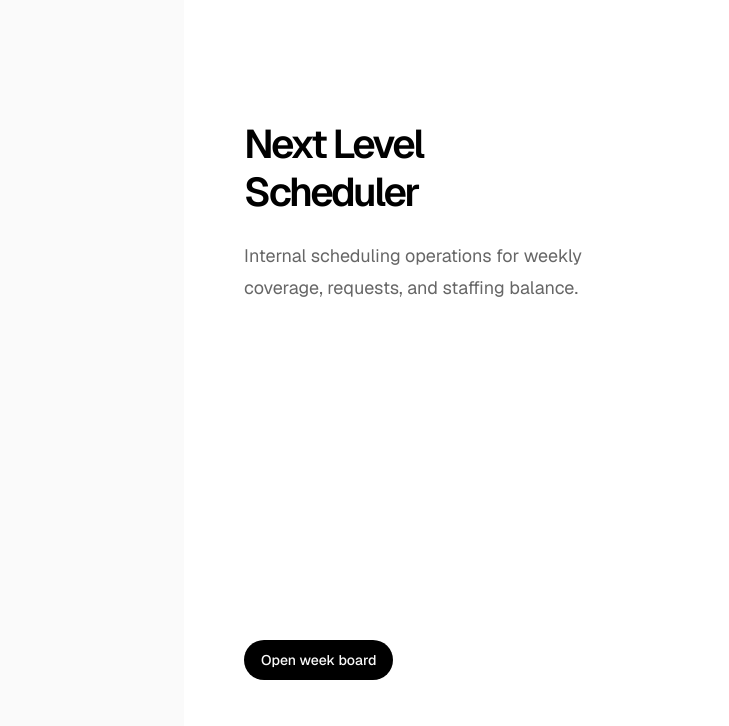
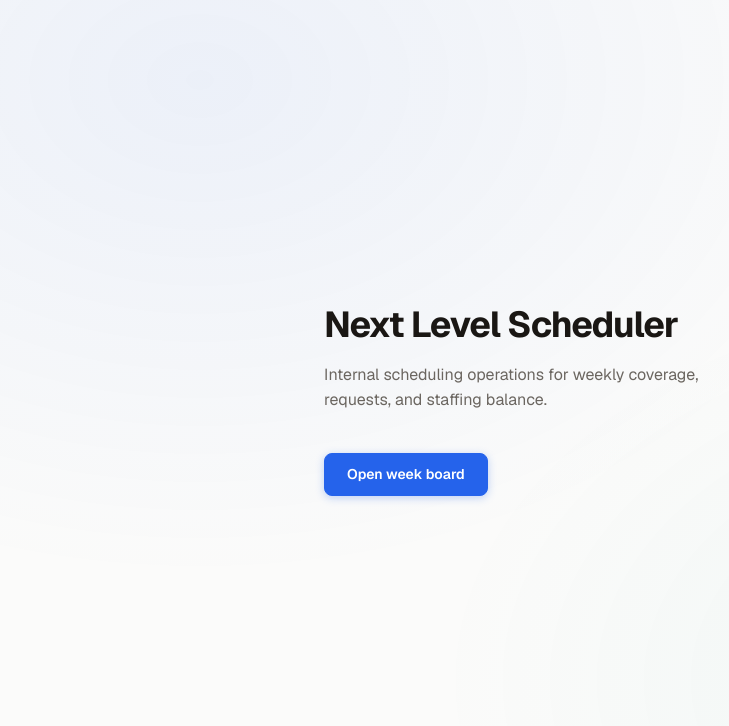
Before and after one commit to MarkAl0324/nextlevel-scheduler, a Next.js app in the folder apps/web/: page / in a window 1280 px wide. Shown: the top 726 px of the page, without its empty margins (56-785 px from the left). Built offline with nearby package versions, Linux system fonts and the light colour scheme; no server answers.

Commit message:
auto: update page.module.css

```diff
--- a/apps/web/src/app/page.module.css
+++ b/apps/web/src/app/page.module.css
@@ -1,142 +1,78 @@
+/* ── Root landing page ──────────────────────────────────── */
 .page {
-  --background: #fafafa;
-  --foreground: #fff;
-
-  --text-primary: #000;
-  --text-secondary: #666;
-
-  --button-primary-hover: #383838;
-  --button-secondary-hover: #f2f2f2;
-  --button-secondary-border: #ebebeb;
-
+  min-height: 100vh;
   display: flex;
-  flex: 1;
-  flex-direction: column;
   align-items: center;
   justify-content: center;
-  font-family: var(--font-geist-sans);
-  background-color: var(--background);
+  padding: 48px 24px;
+  background: var(--bg);
+}
+
+.page::before {
+  content: "";
+  position: fixed;
+  inset: 0;
+  pointer-events: none;
+  background:
+    radial-gradient(700px 500px at 20% 10%, color-mix(in oklab, var(--accent) 7%, transparent), transparent),
+    radial-gradient(600px 400px at 85% 85%, color-mix(in oklab, var(--role-rn) 5%, transparent), transparent);
 }
 
 .main {
+  position: relative;
+  z-index: 1;
   display: flex;
-  flex: 1;
+  flex-direction: column;
+  gap: 40px;
+  align-items: flex-start;
+  max-width: 520px;
   width: 100%;
-  max-width: 800px;
-  flex-direction: column;
-  align-items: flex-start;
-  justify-content: space-between;
-  background-color: var(--foreground);
-  padding: 120px 60px;
 }
 
 .intro {
   display: flex;
   flex-direction: column;
-  align-items: flex-start;
-  text-align: left;
-  gap: 24px;
+  gap: 16px;
 }
 
 .intro h1 {
-  max-width: 320px;
-  font-size: 40px;
-  font-weight: 600;
-  line-height: 48px;
-  letter-spacing: -2.4px;
-  text-wrap: balance;
-  color: var(--text-primary);
+  font-size: 36px;
+  font-weight: 700;
+  letter-spacing: -0.03em;
+  color: var(--text-strong);
+  line-height: 1.15;
 }
 
 .intro p {
-  max-width: 440px;
-  font-size: 18px;
-  line-height: 32px;
-  text-wrap: balance;
-  color: var(--text-secondary);
-}
-
-.intro a {
-  font-weight: 500;
-  color: var(--text-primary);
+  font-size: 16px;
+  line-height: 1.6;
+  color: var(--muted);
+  max-width: 420px;
 }
 
 .ctas {
   display: flex;
-  flex-direction: row;
-  width: 100%;
-  max-width: 440px;
-  gap: 16px;
-  font-size: 14px;
+  gap: 12px;
+  align-items: center;
 }
 
-.ctas a {
-  display: flex;
+.primary {
+  display: inline-flex;
+  align-items: center;
   justify-content: center;
-  align-items: center;
-  height: 40px;
-  padding: 0 16px;
-  border-radius: 128px;
-  border: 1px solid transparent;
-  transition: 0.2s;
-  cursor: pointer;
-  width: fit-content;
-  font-weight: 500;
+  padding: 10px 22px;
+  background: var(--accent);
+  color: #fff;
+  border-radius: var(--r-3);
+  font-size: 14px;
+  font-weight: 600;
+  text-decoration: none;
+  border: 1px solid var(--accent);
+  box-shadow: 0 2px 8px color-mix(in oklab, var(--accent) 28%, transparent);
+  transition: background 120ms ease, box-shadow 120ms ease;
 }
 
-a.primary {
-  background: var(--text-primary);
-  color: var(--background);
-  gap: 8px;
+.primary:hover {
+  background: var(--accent-hover);
+  box-shadow: 0 4px 16px color-mix(in oklab, var(--accent) 34%, transparent);
 }
-
-a.secondary {
-  border-color: var(--button-secondary-border);
-}
-
-/* Enable hover only on non-touch devices */
-@media (hover: hover) and (pointer: fine) {
-  a.primary:hover {
-    background: var(--button-primary-hover);
-    border-color: transparent;
-  }
-
-  a.secondary:hover {
-    background: var(--button-secondary-hover);
-    border-color: transparent;
-  }
-}
-
-@media (max-width: 600px) {
-  .main {
-    padding: 48px 24px;
-  }
-
-  .intro {
-    gap: 16px;
-  }
-
-  .intro h1 {
-    font-size: 32px;
-    line-height: 40px;
-    letter-spacing: -1.92px;
-  }
-}
-
-@media (prefers-color-scheme: dark) {
-  .logo {
-    filter: invert();
-  }
-
-  .page {
-    --background: #000;
-    --foreground: #000;
-
-    --text-primary: #ededed;
-    --text-secondary: #999;
-
-    --button-primary-hover: #ccc;
-    --button-secondary-hover: #1a1a1a;
-    --button-secondary-border: #1a1a1a;
-  }
-}
```
